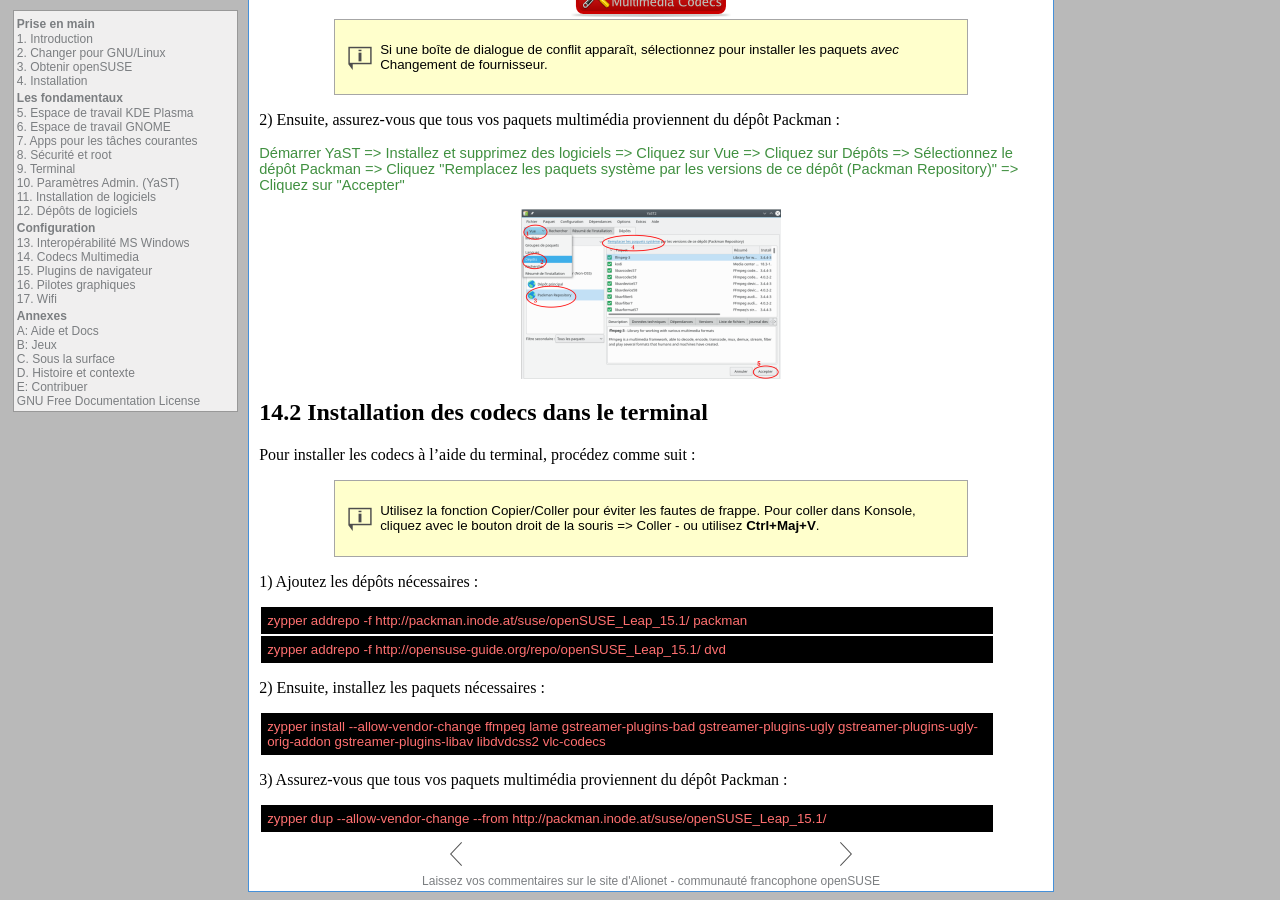
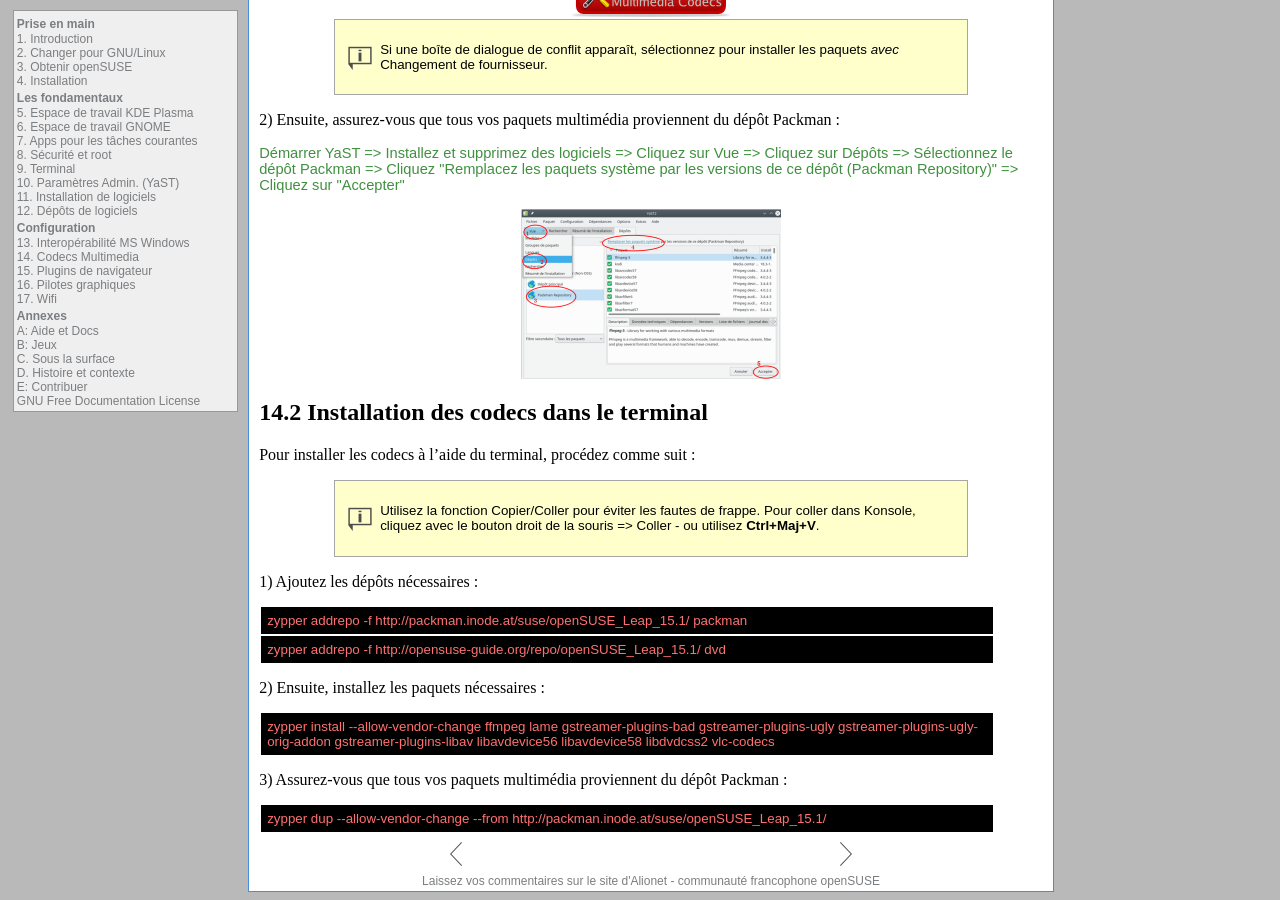
Before and after one commit to alionetasso/opensuse-guide-fr, a Jekyll site: the page built from codecs.md, in a window 1280 px wide and 900 px high, scrolled down 560 px. Built offline with Jekyll 4.4.1, drawn with Linux system fonts in a browser that asks for light colours.

Commit message:
ajout de codecs multimedia manquants

```diff
--- a/codecs.md
+++ b/codecs.md
@@ -38,7 +38,7 @@ Pour installer les codecs à l'aide du terminal, procédez comme suit :
 
 2) Ensuite, installez les paquets nécessaires :
 
-<div class="clroot">zypper install --allow-vendor-change ffmpeg lame gstreamer-plugins-bad gstreamer-plugins-ugly gstreamer-plugins-ugly-orig-addon gstreamer-plugins-libav libdvdcss2 vlc-codecs</div>
+<div class="clroot">zypper install --allow-vendor-change ffmpeg lame gstreamer-plugins-bad gstreamer-plugins-ugly gstreamer-plugins-ugly-orig-addon gstreamer-plugins-libav libavdevice56 libavdevice58 libdvdcss2 vlc-codecs</div>
 
 3) Assurez-vous que tous vos paquets multimédia proviennent du dépôt Packman :
 
```
Also changed, not shown: installation.md (+1 -1 lines).
